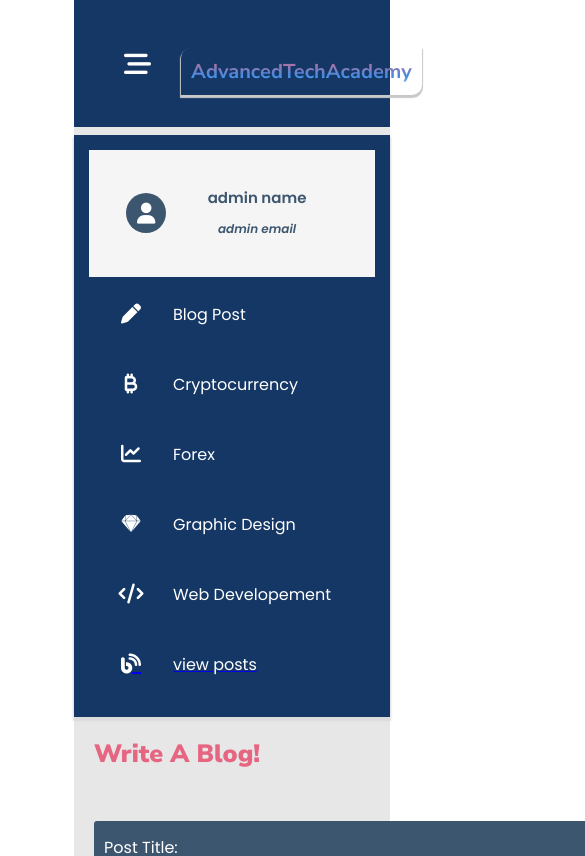
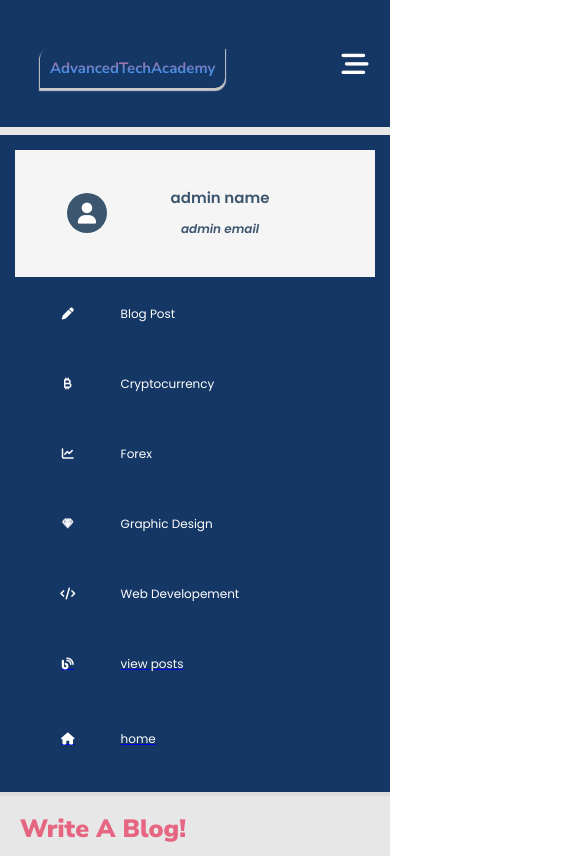
Before and after one commit to kukwa-clovisn/Academy, a Vue app in the folder client/: page /admin/blog in a window 390 px wide. Shown: the top 856 px of the page, 585 px wide, since content can reach past the window. Built offline with nearby package versions, Linux system fonts and the light colour scheme; a web font is replaced by a local one.

Commit message:
done with admin blog responsiveness

```diff
--- a/client/src/views/admin.vue
+++ b/client/src/views/admin.vue
@@ -19,7 +19,7 @@
         <span title="World of Technology and more"> AdvancedTechAcademy </span>
       </nav>
 
-      <nav>
+      <nav class="large-screen-only">
         <a href="/">home</a>
       </nav>
     </header>
@@ -74,6 +74,12 @@
             <p>view posts</p>
           </li>
         </router-link>
+        <router-link to="/" class="small-screen-only">
+          <li>
+            <span><i class="fa-solid fa-house"></i></span>
+            <p>home</p>
+          </li>
+        </router-link>
       </div>
     </div>
     <router-view></router-view>
@@ -116,6 +122,7 @@ main {
   min-height: 100vh;
   background: rgb(231, 231, 232);
   padding-top: 16vh;
+  overflow-x: hidden;
 
   header {
     width: 100%;
@@ -128,6 +135,7 @@ main {
     display: flex;
     justify-content: space-between;
     align-items: center;
+    z-index: 1;
 
     .profile-menu-button {
       width: 50px;
@@ -183,15 +191,26 @@ main {
       font: 500 16px "Poppins", sans-serif;
       text-transform: capitalize;
     }
+
+    @media screen and (max-width: 500px) {
+      padding: 0 10px;
+      flex-direction: row-reverse;
+      .large-screen-only {
+        display: none;
+      }
+      .logo span {
+        font-size: 15px;
+      }
+    }
   }
 
   .profile-menu {
-    width: 230px;
+    width: 19vw;
     height: 100vh;
     position: fixed;
     top: 0;
     left: 0;
-    z-index: 1;
+    // z-index: ;
     background: $adminCol;
     box-shadow: 0 3px 2px 1px rgb(220, 219, 219);
     animation: slide-in 0.2s 1 linear alternate forwards;
@@ -281,6 +300,10 @@ main {
         color: white;
       }
 
+      .small-screen-only {
+        display: none;
+      }
+
       li {
         list-style-type: none;
         display: flex;
@@ -310,6 +333,19 @@ main {
         &:hover {
           background: rgb(69, 89, 114);
         }
+
+        @media screen and (max-width: 1000px) {
+          span i,
+          p {
+            font-size: 12px;
+          }
+        }
+      }
+
+      @media screen and (max-width: 500px) {
+        .small-screen-only {
+          display: flex;
+        }
       }
     }
 
@@ -336,7 +372,15 @@ main.squeeze {
   width: 81vw;
   float: right;
   header {
-    width: 81vw;
+    width: 81%;
+  }
+
+  @media screen and (max-width: 770px) {
+    width: 100vw;
+
+    header {
+      width: 100%;
+    }
   }
 }
 </style>
--- a/client/src/views/adminBlog.vue
+++ b/client/src/views/adminBlog.vue
@@ -199,9 +199,10 @@ main {
       display: flex;
       justify-content: space-between;
       align-items: center;
+      margin: auto;
 
       button {
-        width: 300px;
+        width: 50%;
         height: 50px;
         border: none;
         background: $SecondaryColor;
@@ -217,6 +218,15 @@ main {
         text-align: right;
         width: 100px;
         color: $SecondaryColor;
+      }
+    }
+
+    @media screen and (max-width: 855px) {
+      width: 100%;
+
+      .input,
+      .btns {
+        width: 90%;
       }
     }
   }
```
